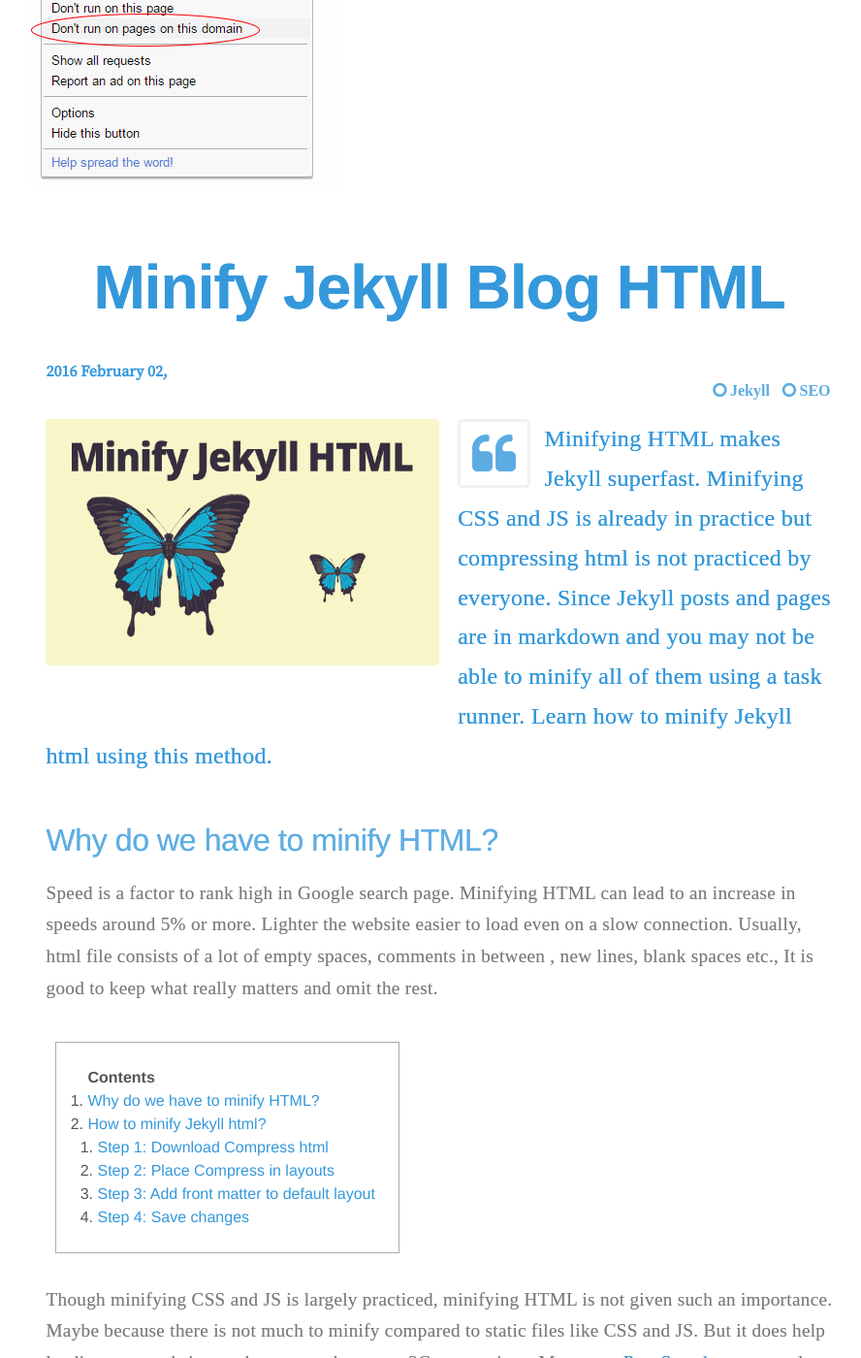
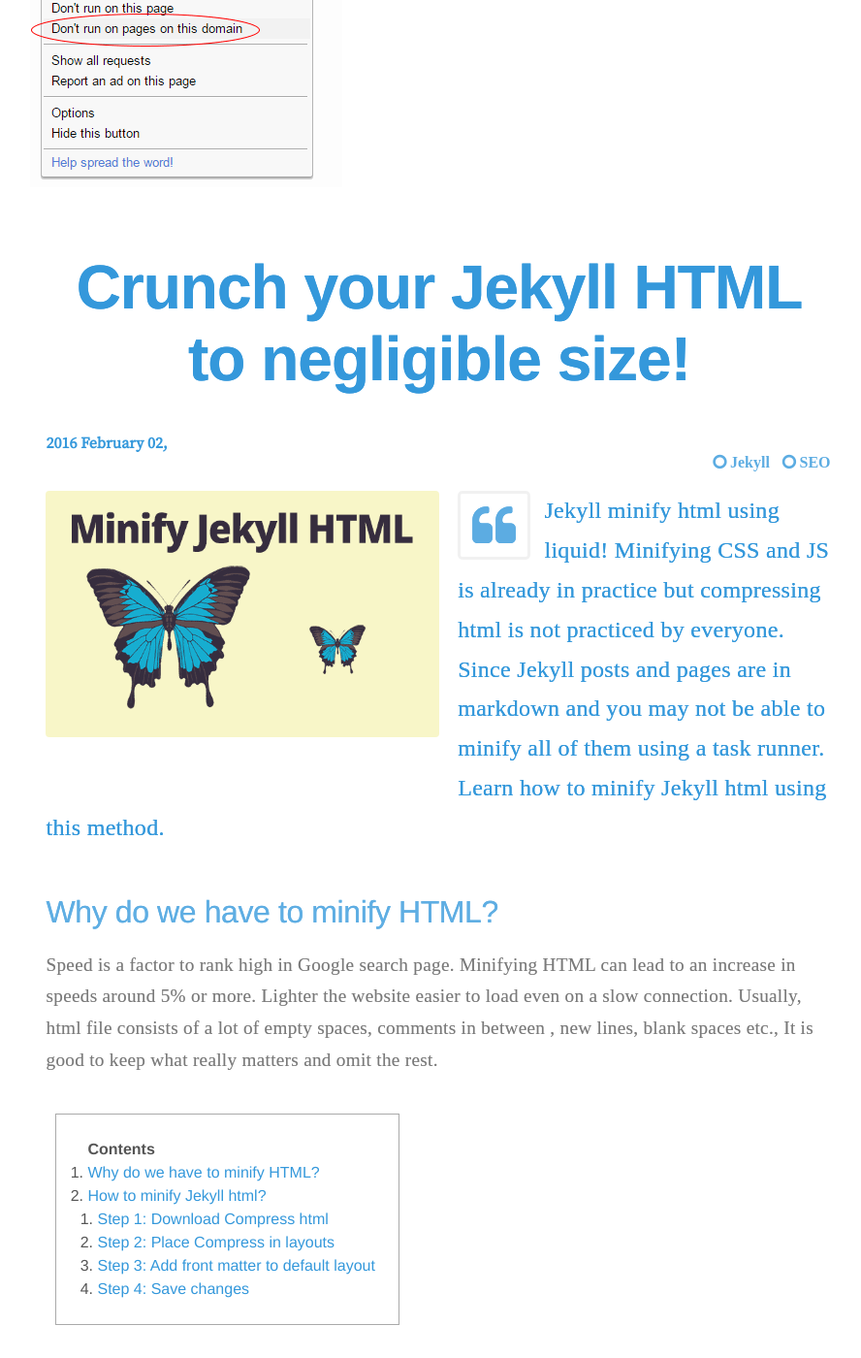
Before and after one commit to virtualous/blog-v3, a Jekyll site: the page built from _posts/2016-02-02-how-to-compress-html-in-jekyll.md, in a window 1280 px wide and 1400 px high, scrolled down 538 px. Shown: the whole window at 97% size, without its empty margins (187-1075 px from the left). Built offline with Jekyll 4.4.1, drawn with Linux system fonts in a browser that asks for light colours; comment, search, counter and statistics services are not loaded.

Commit message:
no message

```diff
--- a/_posts/2016-02-02-how-to-compress-html-in-jekyll.md
+++ b/_posts/2016-02-02-how-to-compress-html-in-jekyll.md
@@ -1,6 +1,6 @@
 ---
-title: Minify Jekyll Blog HTML
-desc: Minifying HTML makes Jekyll superfast. Minifying CSS and JS is already in practice but compressing html is not practiced by everyone. Since Jekyll posts and pages are in markdown and you may not be able to minify all of them using a task runner. Learn how to minify Jekyll html using this method.
+title: Crunch your Jekyll HTML to negligible size!
+desc: Jekyll minify html using liquid! Minifying CSS and JS is already in practice but compressing html is not practiced by everyone. Since Jekyll posts and pages are in markdown and you may not be able to minify all of them using a task runner. Learn how to minify Jekyll html using this method.
 keywords: minify Jekyll html, Jekyll minify, jekyll html minify
 author: sharathdt
 tags: Jekyll SEO
```
